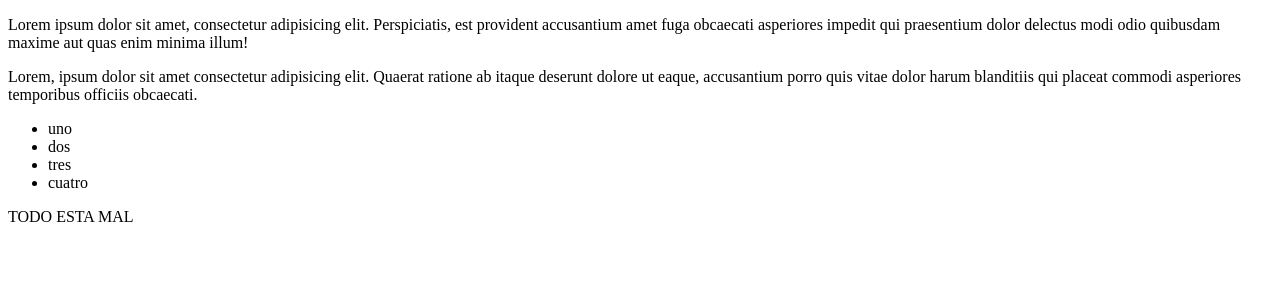
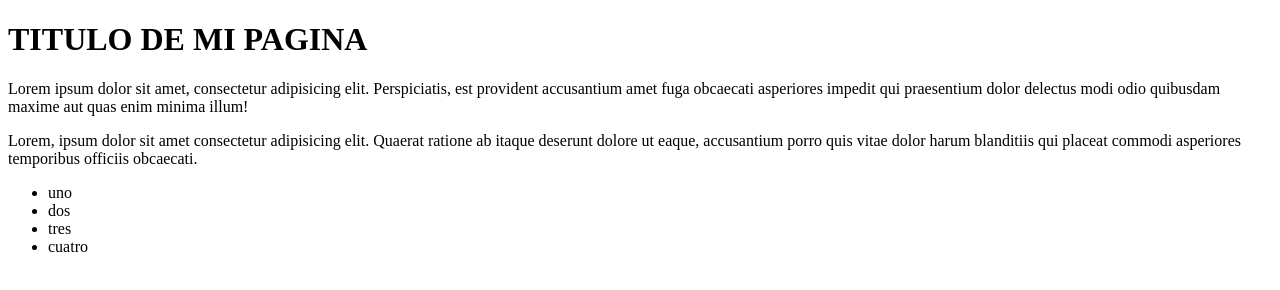
Before and after one commit to Carlitavg/taller-test, a plain HTML site: page index.html in a window 1280 px wide. Drawn offline with Linux system fonts and the light colour scheme.

Commit message:
commit oficial1

```diff
--- a/index.html
+++ b/index.html
@@ -6,6 +6,7 @@
     <title>mi primer sitio web</title>
 </head>
 <body>
+    <h1>TITULO DE MI PAGINA</h1>
     <p>Lorem ipsum dolor sit amet, consectetur adipisicing elit. Perspiciatis, est provident accusantium amet fuga obcaecati asperiores impedit qui praesentium dolor delectus modi odio quibusdam maxime aut quas enim minima illum!</p>
     <p>Lorem, ipsum dolor sit amet consectetur adipisicing elit. Quaerat ratione ab itaque deserunt dolore ut eaque, accusantium porro quis vitae dolor harum blanditiis qui placeat commodi asperiores temporibus officiis obcaecati.</p>
     <ul>
@@ -14,6 +15,6 @@
         <li>tres</li>
         <li>cuatro</li>
     </ul>
-    <p class="foo">TODO ESTA MAL</p>
+
 </body>
 </html>
```
